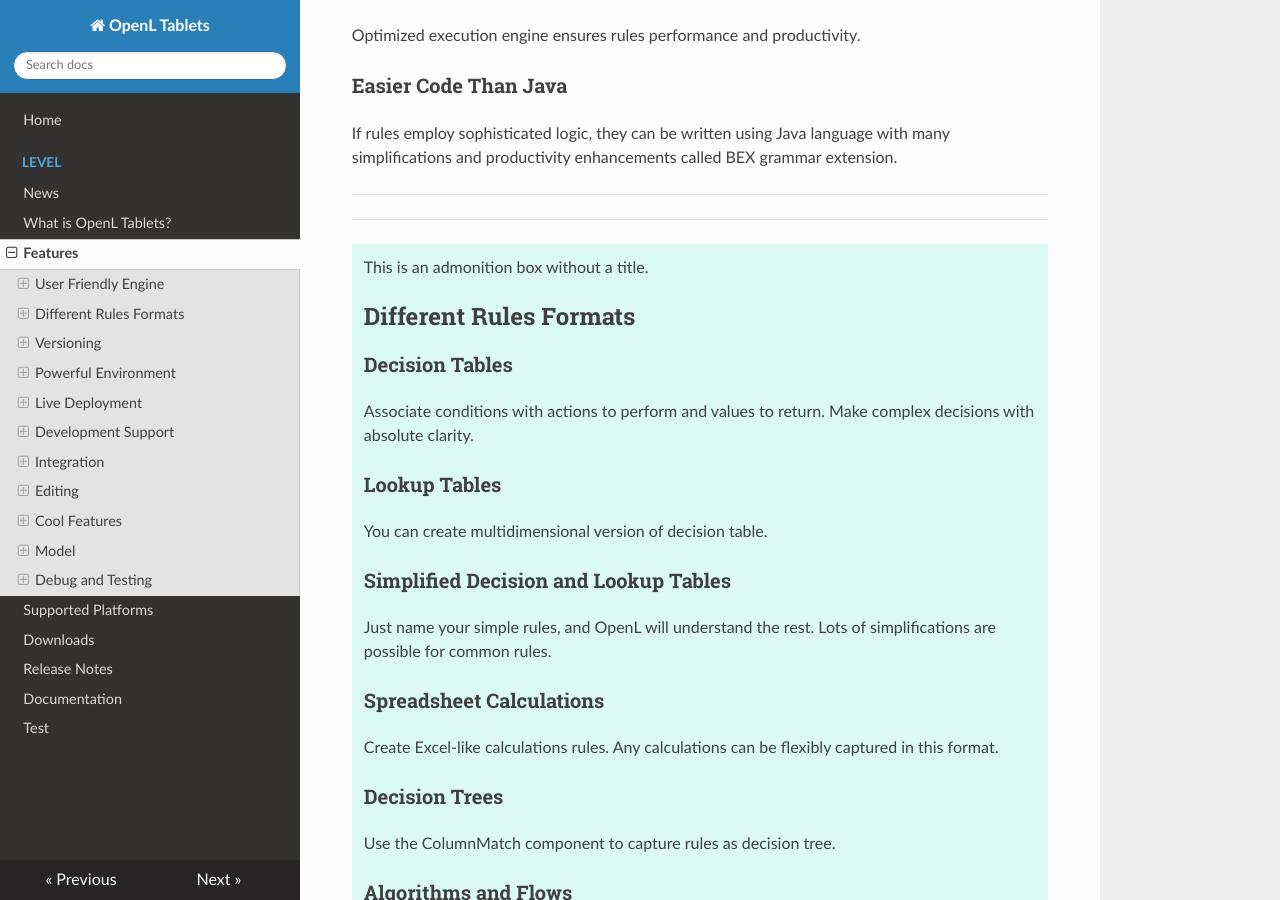
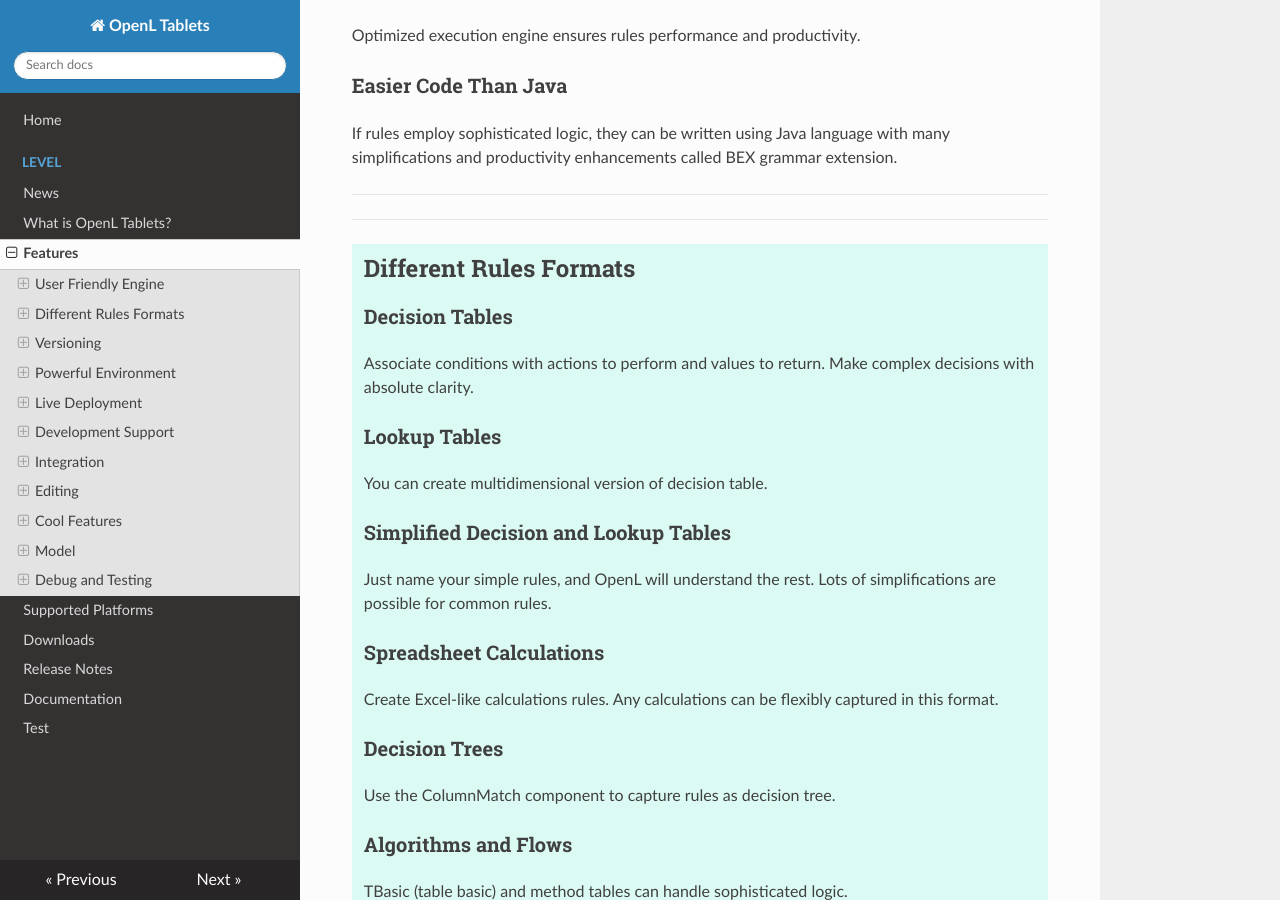
Before and after one commit to WWmonster/MarkdownTest, an MkDocs documentation site: the page built from docs/features.md, in a window 1280 px wide and 900 px high, scrolled down 730 px. Built offline with MkDocs 1.6.1, drawn with Linux system fonts in a browser that asks for light colours; nearby versions of some CDN libraries.

Commit message:
Update features.md

```diff
--- a/docs/features.md
+++ b/docs/features.md
@@ -31,7 +31,6 @@ If rules employ sophisticated logic, they can be written using Java language wit
 ------
 
 !!! important ""
-    This is an admonition box without a title.
 
     ## Different Rules Formats
 
```
